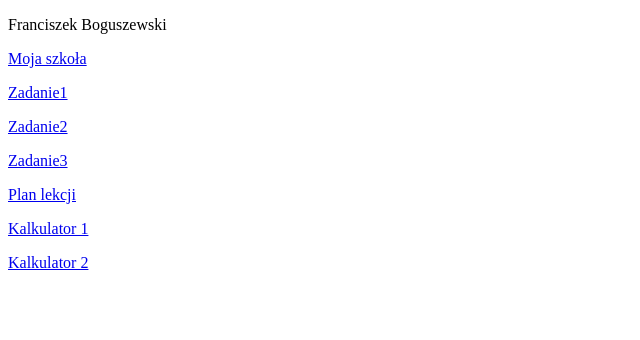
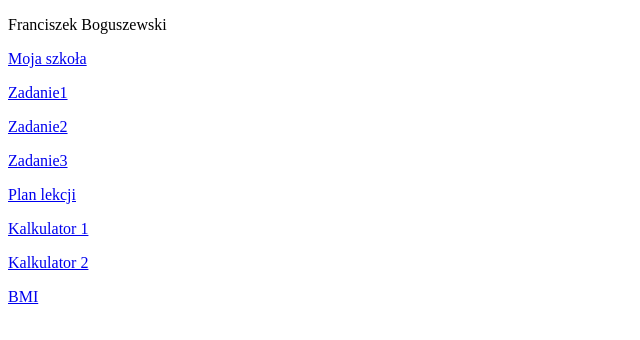
Before and after one commit to 10828864u/10828864u.github.io, a plain HTML site: page index.html in a window 1280 px wide. Shown: the full height of the page, 0-640 px from the left. Drawn offline with Linux system fonts and the light colour scheme.

Commit message:
Update index.html

```diff
--- a/index.html
+++ b/index.html
@@ -16,6 +16,7 @@
 		<p><a href="./plan/index.html">Plan lekcji</a></p>
 		<p><a href="./kalkulator.html">Kalkulator 1</a></p>
 		<p><a href="./kalkulator2.html">Kalkulator 2</a></p>
+		<p><a href="./bmi.html">BMI</a></p>
 	</body>
 
 
```
